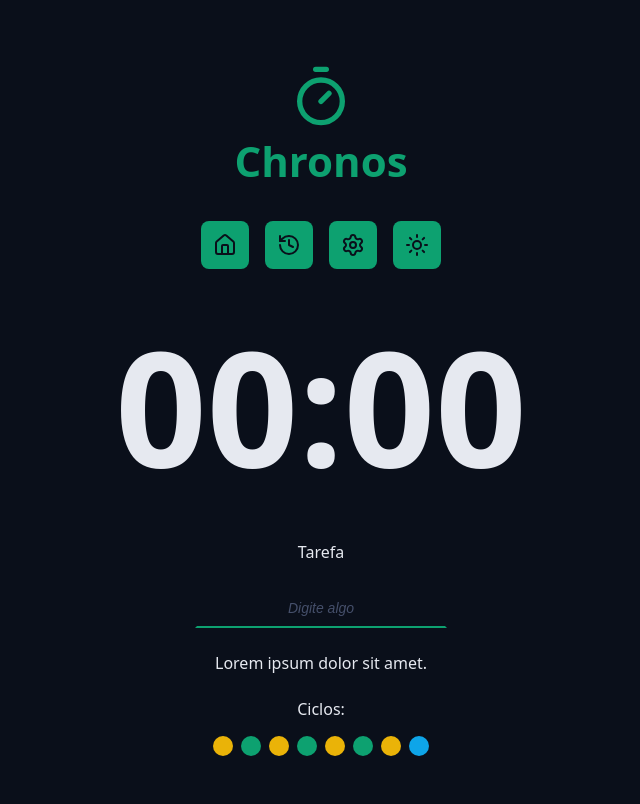
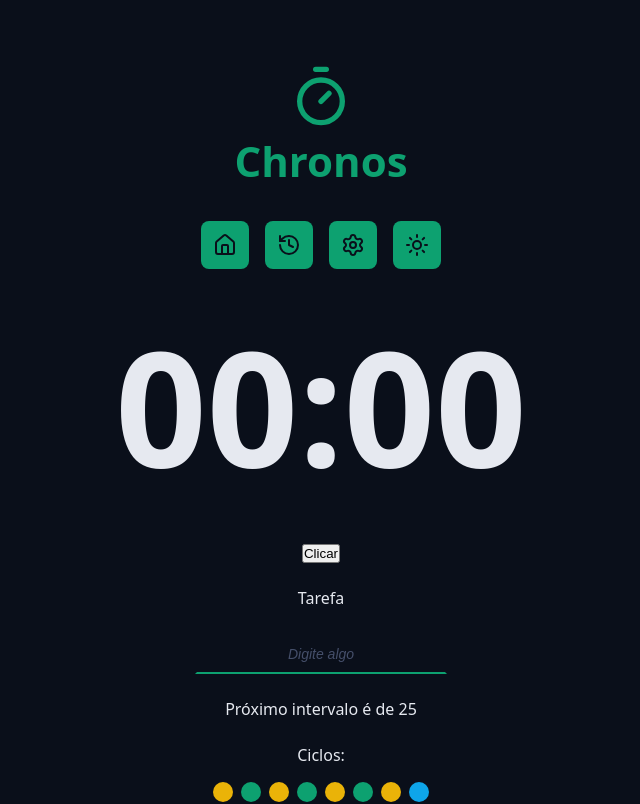
Before and after one commit to ArthurFloro/chronos, a React (Vite) app: page / in a window 1280 px wide. Shown: the top 804 px of the page, without its empty margins (319-959 px from the left). Built offline with nearby package versions, Linux system fonts and the light colour scheme.

Commit message:
Enviando o estado via props para vários componentes (prop driling)

```diff
--- a/src/components/CountDown/index.tsx
+++ b/src/components/CountDown/index.tsx
@@ -1,5 +1,8 @@
 import styles from "./styles.module.css";
+import { HomeProps } from "../../pages/Home";
 
-export function CountDown() {
-  return <div className={styles.container}>00:00</div>;
+export function CountDown({ state }: HomeProps) {
+  return (
+    <div className={styles.container}>{state.formattedSecondsRemaining}</div>
+  );
 }
--- a/src/components/MainForm/index.tsx
+++ b/src/components/MainForm/index.tsx
@@ -2,10 +2,29 @@ import { PlayCircleIcon } from "lucide-react";
 import { Button } from "../Button";
 import { Cycles } from "../Cycles";
 import { Input } from "../Input";
+import { HomeProps } from "../../pages/Home";
 
-export function MainForm() {
+export function MainForm({ state, setState }: HomeProps) {
+  function handleClick() {
+    setState((prevState) => {
+      return {
+        ...prevState,
+        config: {
+          ...prevState.config,
+          workTime: 34,
+        },
+        formattedSecondsRemaining: "23:34",
+      };
+    });
+  }
+
   return (
     <form className="form" action="">
+      <div>
+        <button type="button" onClick={handleClick}>
+          Clicar
+        </button>
+      </div>
       <div className="formRow">
         <Input
           labelText="Tarefa"
@@ -16,7 +35,7 @@ export function MainForm() {
       </div>
 
       <div className="formRow">
-        <p>Lorem ipsum dolor sit amet.</p>
+        <p>Próximo intervalo é de {state.config.workTime}</p>
       </div>
 
       <div className="formRow">
--- a/src/pages/Home/index.tsx
+++ b/src/pages/Home/index.tsx
@@ -4,7 +4,7 @@ import { MainForm } from "../../components/MainForm";
 import type { TaskStateModel } from "../../models/TaskStateModel";
 import { MainTemplate } from "../../templates/MainTemplate";
 
-type HomeProps = {
+export type HomeProps = {
   state: TaskStateModel;
   setState: React.Dispatch<React.SetStateAction<TaskStateModel>>;
 };
@@ -15,11 +15,11 @@ export function Home(props: HomeProps) {
   return (
     <MainTemplate>
       <Container>
-        <CountDown />
+        <CountDown {...props} />
       </Container>
 
       <Container>
-        <MainForm />
+        <MainForm {...props} />
       </Container>
     </MainTemplate>
   );
```
